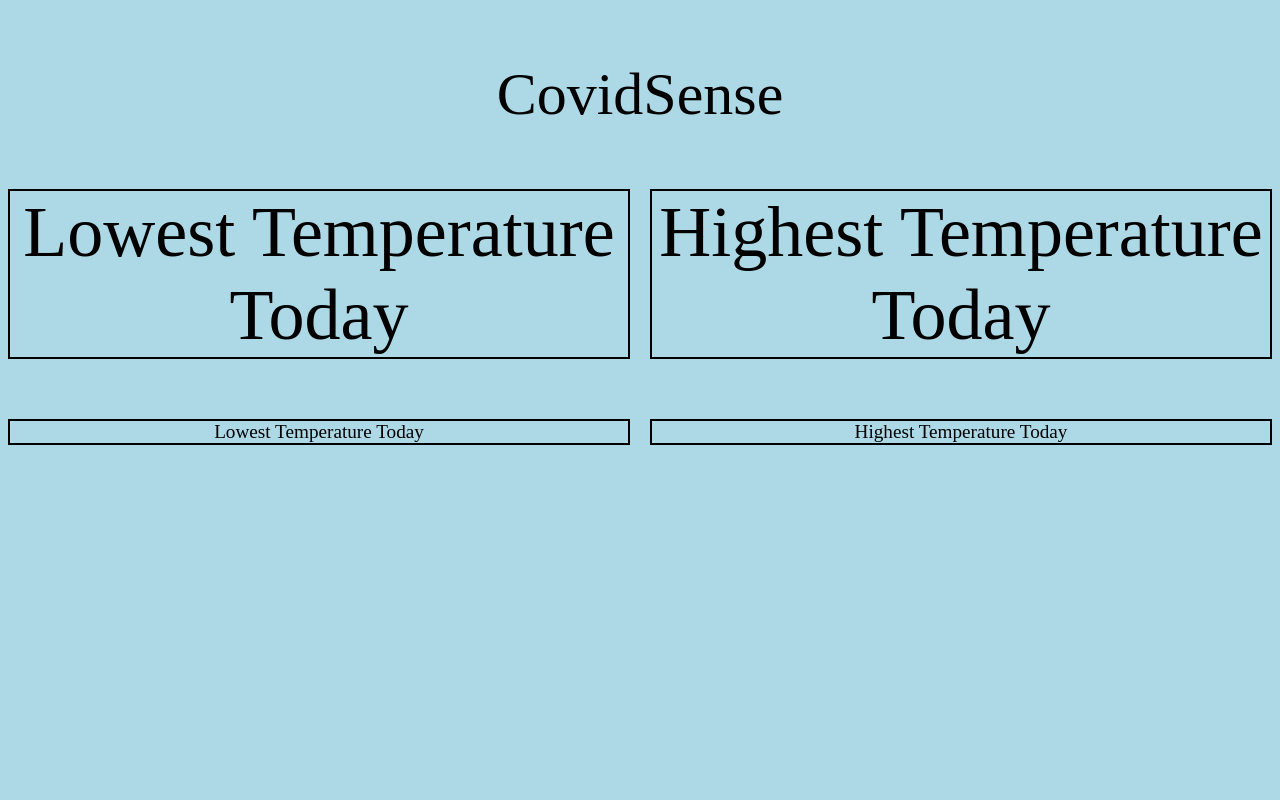
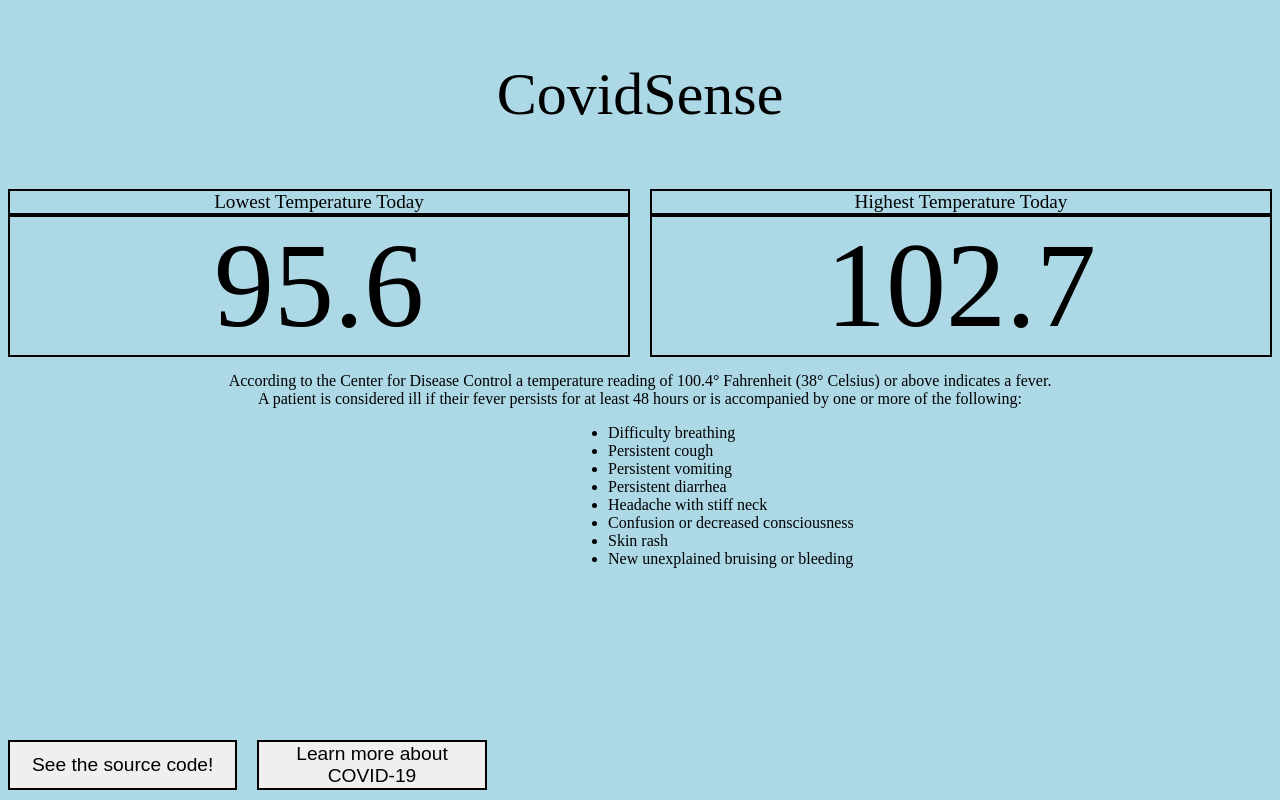
Before and after one commit to jklusnick/CovidSense, a plain HTML site: page src/index.html in a window 1280 px wide. Drawn offline with Linux system fonts and the light colour scheme.

Commit message:
finishing webpage rough draft

```diff
--- a/src/index.css
+++ b/src/index.css
@@ -1,5 +1,21 @@
 body{
     background-color: lightblue;
+}
+
+#temps{
+    font-size: 100px;
+    padding-top: -2px;
+}
+
+#info{
+    padding-top: 15px;
+    text-align: center;
+}
+
+#links{
+    position: absolute;
+    bottom: 0;
+    padding-bottom: 10px;
 }
 
 .flex-container{
--- a/src/index.html
+++ b/src/index.html
@@ -6,13 +6,35 @@
     <meta http-equiv="X-UA-Compatible" content="IE=edge" />
     <meta name="viewport" content="width=device-width, initial-scale=1.0" />
 </head>
-<p style="text-align: center; font-size: 60px;", id="test">CovidSense</p>
-<div class="flex-container temperatures">
-    <div class="flex-child low-temp">
+<p style="text-align: center; font-size: 60px;">CovidSense</p>
+<div class="flex-container">
+    <div class="flex-child">
         Lowest Temperature Today
     </div>
-    <div class="flex-child high-temp">
+    <div class="flex-child">
         Highest Temperature Today
     </div>
 </div>
+<div class="flex-container", id=temps>
+    <div class="flex-child", id="low-temp">95.6</div>
+    <div class="flex-child", id="high-temp">102.7</div>
+</div>
+<div id="info">
+    According to the Center for Disease Control a temperature reading of 100.4° Fahrenheit (38° Celsius) or above indicates a fever.<br />
+    A patient is considered ill if their fever persists for at least 48 hours or is accompanied by one or more of the following:<br />
+    <ul style="text-align: left; padding-left: 600px;">
+        <li>Difficulty breathing</li>
+        <li>Persistent cough</li>
+        <li>Persistent vomiting</li>
+        <li>Persistent diarrhea</li>
+        <li>Headache with stiff neck</li>
+        <li>Confusion or decreased consciousness</li>
+        <li>Skin rash</li>
+        <li>New unexplained bruising or bleeding</li>
+    </ul>
+</div>
+<div class="flex-container", id="links">
+    <button class="flex-child">See the source code!</button>
+    <button class="flex-child">Learn more about COVID-19</button>
+</div>
 <script src="index.js"></script>
```
